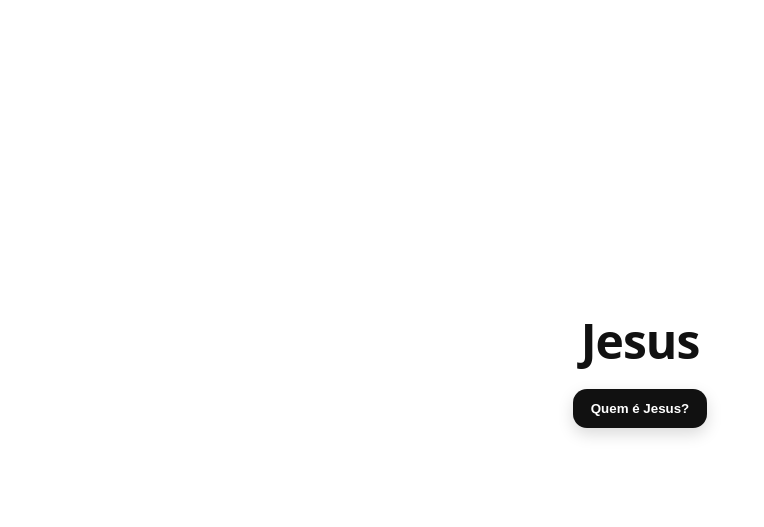
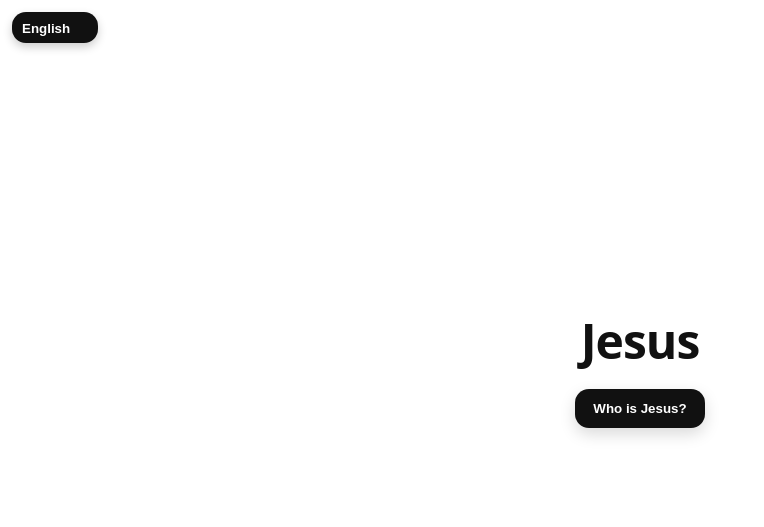
Before and after one commit to guidev1911/Jesus, a plain HTML site: page index.html in a window 1280 px wide. Shown: the whole page, without its empty margins (0-764 px from the left). Drawn offline with Linux system fonts and the light colour scheme.

Commit message:
trocar idioma

```diff
--- a/index.html
+++ b/index.html
@@ -63,11 +63,44 @@
       .hidden {
         display: none;
       }
+      .lang-menu {
+        position: absolute;
+        top: 12px;
+        left: 12px;
+        font-size: 0.9rem;
+        background: #111;
+        color: #fff;
+        padding: 6px 10px;
+        border-radius: var(--radius);
+        box-shadow: 0 4px 10px rgba(0,0,0,0.2);
+      }
+      .lang-menu select {
+        background: transparent;
+        color: #fff;
+        border: none;
+        font-weight: 600;
+        outline: none;
+        cursor: pointer;
+        appearance: none; /* remove seta e estilos nativos */
+      }
+      .lang-menu select option {
+        color: #111;
+        background: #fff;
+      }
     </style>
   </head>
   <body>
+    <div class="lang-menu">
+      <label for="lang" style="display:none">Idioma</label>
+      <select id="lang">
+        <option value="pt">Português</option>
+        <option value="en">English</option>
+        <option value="es">Español</option>
+      </select>
+    </div>
+
     <main class="wrap">
-      <h1>Jesus</h1>
+      <h1 id="title">Jesus</h1>
 
       <button id="btn1" aria-describedby="frase">Quem é Jesus?</button>
 
@@ -80,8 +113,15 @@
       const btn1 = document.getElementById("btn1");
       const btn2 = document.getElementById("btn2");
       const frase = document.getElementById("frase");
+      const title = document.getElementById("title");
+      const langSelect = document.getElementById("lang");
 
-      const frases = [
+      const textos = {
+        pt: {
+          title: "Jesus",
+          btn1: "Quem é Jesus?",
+          btn2: "Prosseguir",
+          frases: [
             "Para o cego, Jesus é a Luz.",
             "Para o faminto, Jesus é o pão.",
             "Para o sedento, Jesus é a água da vida.",
@@ -89,25 +129,80 @@
             "Para o morto, Jesus é a vida.",
             "Para o prisioneiro, Jesus é a liberdade.",
             "Para o solitário, Jesus é o amigo."
-      ];
+          ]
+        },
+        en: {
+          title: "Jesus",
+          btn1: "Who is Jesus?",
+          btn2: "Next",
+          frases: [
+            "For the blind, Jesus is the Light.",
+            "For the hungry, Jesus is the bread.",
+            "For the thirsty, Jesus is the living water.",
+            "For the sick, Jesus is the cure.",
+            "For the dead, Jesus is life.",
+            "For the prisoner, Jesus is freedom.",
+            "For the lonely, Jesus is the friend."
+          ]
+        },
+        es: {
+          title: "Jesús",
+          btn1: "¿Quién es Jesús?",
+          btn2: "Siguiente",
+          frases: [
+            "Para el ciego, Jesús es la Luz.",
+            "Para el hambriento, Jesús es el pan.",
+            "Para el sediento, Jesús es el agua de vida.",
+            "Para el enfermo, Jesús es la cura.",
+            "Para el muerto, Jesús es la vida.",
+            "Para el prisionero, Jesús es la libertad.",
+            "Para el solitario, Jesús es el amigo."
+          ]
+        }
+      };
 
+      let lang = "pt";
       let index = 0;
 
+      function atualizarIdioma() {
+        const t = textos[lang];
+        title.textContent = t.title;
+        btn1.textContent = t.btn1;
+        btn2.textContent = t.btn2;
+        frase.textContent = "";
+        btn1.disabled = false;
+        btn2.disabled = false;
+        btn2.classList.add("hidden");
+        index = 0;
+      }
+
       btn1.addEventListener("click", () => {
-        frase.textContent = frases[index];
+        frase.textContent = textos[lang].frases[index];
         btn2.classList.remove("hidden");
         btn1.disabled = true;
       });
 
       btn2.addEventListener("click", () => {
         index++;
-        if (index < frases.length) {
-          frase.textContent = frases[index];
+        if (index < textos[lang].frases.length) {
+          frase.textContent = textos[lang].frases[index];
         }
-        if (index === frases.length - 1) {
+        if (index === textos[lang].frases.length - 1) {
           btn2.disabled = true;
         }
       });
+
+      langSelect.addEventListener("change", (e) => {
+        lang = e.target.value;
+        atualizarIdioma();
+      });
+
+      const userLang = navigator.language.slice(0,2);
+      if (textos[userLang]) {
+        lang = userLang;
+        langSelect.value = userLang;
+      }
+      atualizarIdioma();
     </script>
   </body>
 </html>
```
Lines whose indentation alone changed are shown as unchanged.
